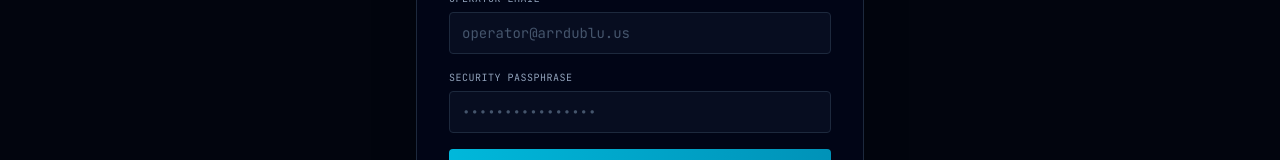
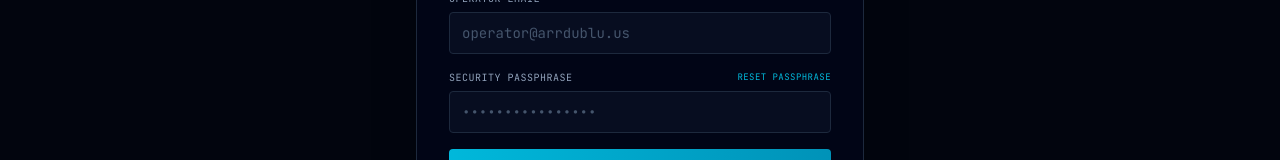
Before and after one commit to Arrdublu/arrdublu_LTD, a Next.js app: page /admin/portfolio in a window 1280 px wide. Shown: the part 525-685 px from the top of the page. Built offline with nearby package versions, Linux system fonts and the light colour scheme; no server answers; a web font is replaced by a local one.

Commit message:
feat(admin): add password reset functionality
Enable password recovery for administrators in the auth layout and update the founder portrait with the production image asset.

```diff
--- a/src/app/admin/layout.tsx
+++ b/src/app/admin/layout.tsx
@@ -4,7 +4,7 @@ import { useState, useEffect } from 'react';
 import Link from 'next/link';
 import { usePathname } from 'next/navigation';
 import { auth } from '@/lib/firebase';
-import { onAuthStateChanged, signInWithPopup, GoogleAuthProvider, signOut, signInWithEmailAndPassword, type User } from 'firebase/auth';
+import { onAuthStateChanged, signInWithPopup, GoogleAuthProvider, signOut, signInWithEmailAndPassword, sendPasswordResetEmail, type User } from 'firebase/auth';
 import { Lock, LogOut, Shield, ArrowRight } from 'lucide-react';
 
 const ADMIN_EMAILS = ['arrdublu@gmail.com', 'hi@arrdublu.us'];
@@ -17,10 +17,12 @@ export default function AdminLayout({
   const [user, setUser] = useState<User | null>(null);
   const [loading, setLoading] = useState(true);
   const [error, setError] = useState<string | null>(null);
+  const [resetMessage, setResetMessage] = useState<string | null>(null);
   const [loginMethod, setLoginMethod] = useState<'password' | 'google'>('password');
   const [emailInput, setEmailInput] = useState('');
   const [passwordInput, setPasswordInput] = useState('');
   const [signingIn, setSigningIn] = useState(false);
+  const [resettingPassword, setResettingPassword] = useState(false);
   const pathname = usePathname();
 
   useEffect(() => {
@@ -30,6 +32,32 @@ export default function AdminLayout({
     });
     return () => unsubscribe();
   }, []);
+
+  const handlePasswordReset = async () => {
+    setError(null);
+    setResetMessage(null);
+    if (!emailInput) {
+      setError('Please specify your Operator Email first to request a password reset.');
+      return;
+    }
+
+    setResettingPassword(true);
+    try {
+      await sendPasswordResetEmail(auth, emailInput);
+      setResetMessage('A security password reset link has been dispatched to your email.');
+    } catch (err: any) {
+      console.error("Password reset error: ", err);
+      if (err.code === 'auth/invalid-email') {
+        setError('Invalid email format. Please specify a valid email address.');
+      } else if (err.code === 'auth/user-not-found') {
+        setError('No operator found with this email address.');
+      } else {
+        setError(err.message || 'An unexpected error occurred during password reset request.');
+      }
+    } finally {
+      setResettingPassword(false);
+    }
+  };
 
   const handleGoogleSignIn = async () => {
     setError(null);
@@ -136,6 +164,11 @@ export default function AdminLayout({
                 {error}
               </div>
             )}
+            {resetMessage && (
+              <div className="p-3 bg-emerald-950/20 border border-emerald-500/30 rounded text-xs text-emerald-300 font-sans text-center">
+                {resetMessage}
+              </div>
+            )}
             <div className="p-4 bg-slate-900/50 rounded border border-cyan-500/10 text-xs leading-relaxed text-slate-400 font-sans">
               <span className="text-cyan-400 font-bold font-mono">[!] NOTICE:</span> Access to this administrative interface requires credential verification. All operations are logged.
             </div>
@@ -154,7 +187,18 @@ export default function AdminLayout({
                   />
                 </div>
                 <div className="space-y-1.5">
-                  <label className="text-[10px] text-slate-400 uppercase tracking-wider font-mono block">Security Passphrase</label>
+                  <div className="flex justify-between items-center">
+                    <label className="text-[10px] text-slate-400 uppercase tracking-wider font-mono block">Security Passphrase</label>
+                    <button
+                      type="button"
+                      id="reset-passphrase-button"
+                      onClick={handlePasswordReset}
+                      disabled={resettingPassword}
+                      className="text-[9px] text-cyan-500 hover:text-cyan-400 transition-colors uppercase tracking-wider font-mono cursor-pointer disabled:opacity-50"
+                    >
+                      {resettingPassword ? 'Sending...' : 'Reset Passphrase'}
+                    </button>
+                  </div>
                   <input
                     type="password"
                     required
--- a/src/app/page-client.tsx
+++ b/src/app/page-client.tsx
@@ -229,10 +229,10 @@ export default function Home() {
       <section className="w-full bg-[#05080a] py-24 px-4 md:px-8 relative z-20 border-y border-slate-900">
         <div className="max-w-6xl mx-auto flex flex-col md:flex-row items-center gap-16">
           <div className="flex-1 w-full relative">
-            <div className="aspect-[3/4] w-full rounded-sm overflow-hidden bg-slate-900 border border-slate-800 relative">
+            <div id="founder-portrait-container" className="aspect-[3/4] w-full rounded-sm overflow-hidden bg-slate-900 border border-slate-800 relative">
               {/* Replace with actual founder image, using placeholder style for now */}
-              <div className="absolute inset-0 bg-[url('https://images.unsplash.com/photo-1605371924599-2d0365da1ae0?q=80&w=2070&auto=format&fit=crop')] bg-cover bg-center opacity-80 mix-blend-luminosity"></div>
-              <div className="absolute inset-0 bg-gradient-to-t from-[#05080a] via-transparent to-transparent"></div>
+              <div id="founder-portrait-image" className="absolute inset-0 bg-[url('https://firebasestorage.googleapis.com/v0/b/arrdublu-d1c06.firebasestorage.app/o/self_portrait.jpg?alt=media&token=3cb1aee5-4d8d-4e0e-a749-bdf979a9a4bc')] bg-cover bg-center opacity-80 mix-blend-luminosity"></div>
+              <div id="founder-portrait-overlay" className="absolute inset-0 bg-gradient-to-t from-[#05080a] via-transparent to-transparent"></div>
             </div>
           </div>
           <div className="flex-1 space-y-6">
```
